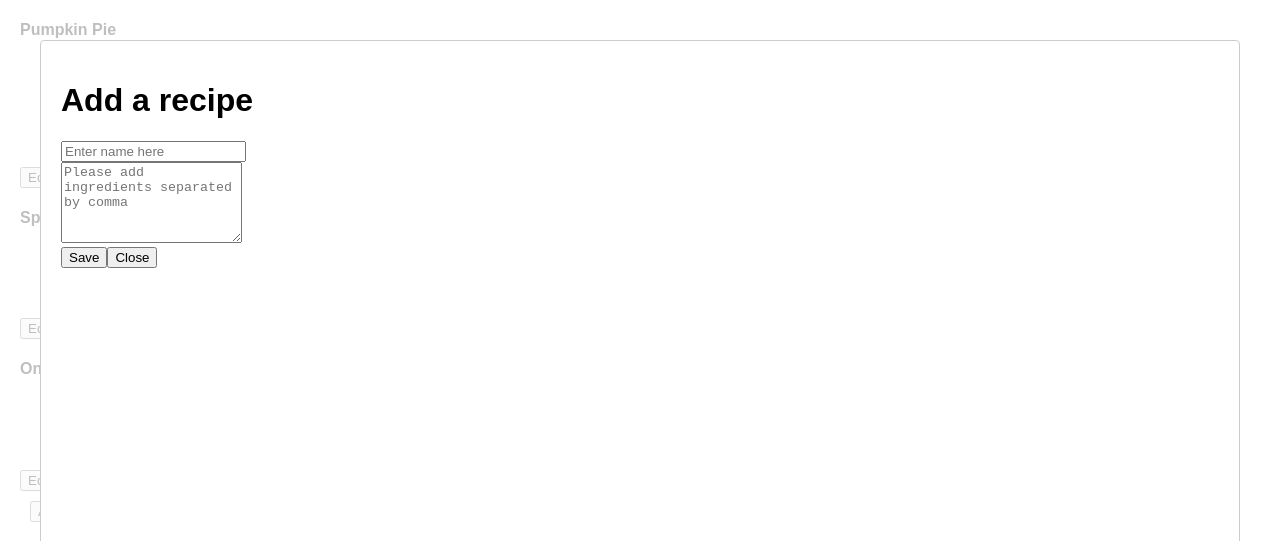
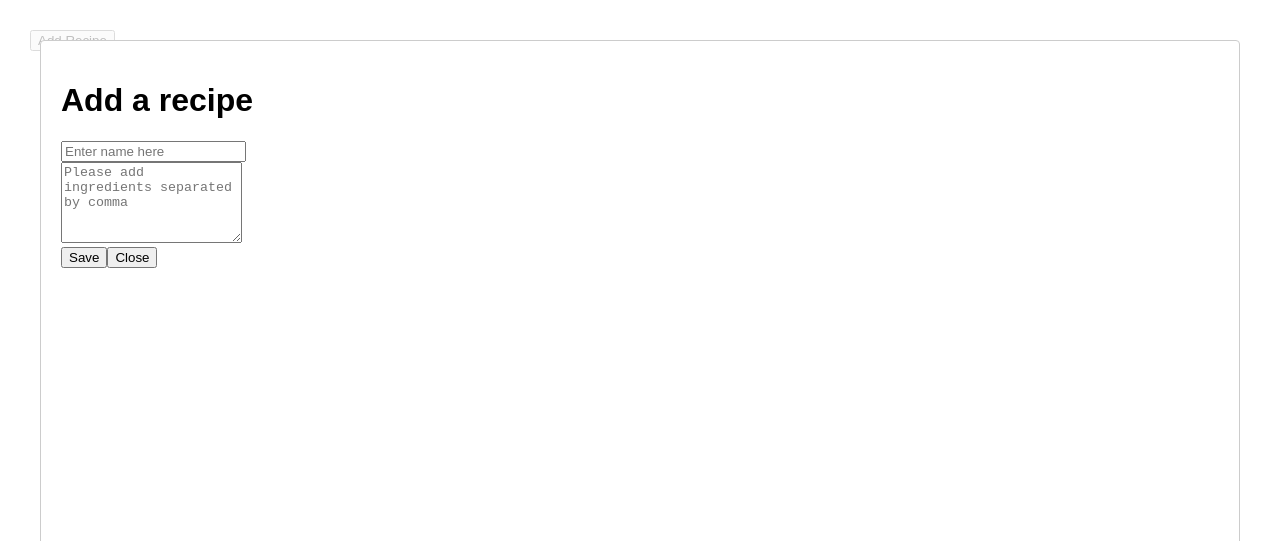
Before and after one commit to kerf007/recipebook, a React (Create React App) app: page / in a window 1280 px wide. Both pictures are taken after a click on the button "Add Recipe". Shown: the top 541 px of the page. Built offline with nearby package versions, Linux system fonts and the light colour scheme.

Commit message:
divided into components, added saving to localStorage

```diff
--- a/src/App.js
+++ b/src/App.js
@@ -1,101 +1,26 @@
 import React, { Component } from 'react';
-import Modal from 'react-modal';
+import RecipeList from './components/RecipeList'
+import AddRecipeButton from './components/AddRecipeButton'
+import AddRecipeForm from './components/AddRecipeForm'
 import './App.css';
-
-// init data
-var recipes = [
-  {id: 1, title: "Pumpkin Pie", ingredients: ["Pumpkin Puree", "Sweetened Condensed Milk", "Eggs", "Pumpkin Pie Spice", "Pie Crust"]},
-  {id: 2, title: "Spaghetti", ingredients: ["Noodles", "Tomato Sauce", "(Optional) Meatballs"]},
-  {id: 3, title: "Onion Pie", ingredients: ["Onion", "Pie Crust", "Sounds Yummy right?"]}
-];
-
-
-class RecipeListItem extends Component {
-  render() {
-    const { title, ingredients, onEdit, onDelete } = this.props;
-    return(
-        <div>
-          <h4>{title}</h4>
-          <ul>
-            {ingredients.map((item, index) => <li key={index}>{item}</li>)}
-          </ul>
-          <button onClick={onEdit}>Edit</button>
-          <button onClick={onDelete}>Delete</button>
-        </div>
-      )
-  }
-}
-
-
-class RecipeList extends Component {
-
-  render() {
-    const {recipes, onEditClick, onDeleteClick} = this.props;
-    return (
-       <div>
-          {recipes.map((item) =>
-            <RecipeListItem
-              key={item.id} {...item}
-              onEdit={() => onEditClick(item)}
-              onDelete={() => {console.log(item); onDeleteClick(item)}}
-              />)}
-        </div>
-      )
-  }
-}
-
-class AddRecipeForm extends Component {
-  constructor(props) {
-    super(props);
-    this.state = { modalIsOpen: false };
-  }
-  openModal = () => {
-    this.setState({ modalIsOpen: true});
-  }
-  closeModal = () => {
-    this.setState({modalIsOpen: false});
-  }
-
-  onSaveClick = () => {
-    this.closeModal();
-    this.props.onSave({
-      title: this.refs.input.value,
-      ingredients: this.refs.ingredients.value.split(",")
-    });
-  }
-
-  render() {
-    const {title = "", ingredients = []} = this.props;
-    console.log(title, ingredients);
-    return (
-      <Modal
-        isOpen={this.state.modalIsOpen}
-        // onAfterOpen={() => ()}
-        onRequestClose={this.closeModal}
-        // style={customStyle}
-        contentLabel="Example Modal"
-      >
-        <h1>{(!title) ? "Add a recipe" : "Edit recipe"}</h1>
-        <input placeholder="Enter name here" defaultValue={title} ref="input"/><br />
-        <textarea placeholder="Please add ingredients separated by comma" defaultValue={ingredients.join()} ref="ingredients" rows={5}/><br />
-        <button onClick={this.onSaveClick}>Save</button>
-        <button onClick={this.closeModal}>Close</button>
-      </Modal>
-    )
-  }
-}
-
-const AddRecipeButton = ({onClick}) => (
-  <button className="Add-recipe" onClick={onClick}>Add Recipe</button>
-)
 
 class App extends Component {
   constructor(props){
     super(props);
     this.editItem={};
-    this.state = {recipes: recipes};
+
+    let localrecipes = JSON.parse(localStorage.getItem('recipes'));
+    this.state = {recipes: localrecipes || []};
   }
 
+  componentDidUpdate() {
+    this._updateLocalStorage();
+  }
+
+  _updateLocalStorage = () => {
+    let data = JSON.stringify(this.state.recipes);
+    localStorage.setItem('recipes', data);
+  }
 
   addRecipe = (item) => {
     this.editItem = item || {title:"", ingredients:[]};
@@ -104,8 +29,19 @@ class App extends Component {
   }
 
   saveRecipe = (item) => {
-    this.setState({recipes:this.state.recipes.concat({ id: Date.now(), ...item})});
-  }
+    console.log(item);
+    this.setState({recipes:
+      (!item.id) ? this.state.recipes.concat({ ...item, id: Date.now()}) :
+                   this.state.recipes.map((el,idx) => {
+                     if(el.id === item.id) {
+                       el.title = item.title;
+                       el.ingredients = item.ingredients;
+                   }
+                   return el;
+                 }
+                 )
+    })
+}
 
   deleteRecipe = (item) => {
     this.setState({recipes:this.state.recipes.filter((el) => el.id !== item.id)});
@@ -116,7 +52,7 @@ class App extends Component {
       <div className="App">
         <RecipeList recipes={this.state.recipes} onEditClick={this.addRecipe} onDeleteClick={this.deleteRecipe}/>
         <AddRecipeButton onClick={this.addRecipe} />
-        <AddRecipeForm  ref="modal" title={this.editItem.title} ingredients={this.editItem.ingredients} onSave={this.saveRecipe}/>
+        <AddRecipeForm  ref="modal" data={this.editItem} onSave={this.saveRecipe}/>
       </div>
     );
   }
--- /dev/null
+++ b/src/components/AddRecipeButton.js
@@ -0,0 +1,7 @@
+import React from 'react'
+
+const AddRecipeButton = ({onClick}) => (
+  <button className="Add-recipe" onClick={onClick}>Add Recipe</button>
+)
+
+export default AddRecipeButton
--- /dev/null
+++ b/src/components/AddRecipeForm.js
@@ -0,0 +1,44 @@
+import React, { Component } from 'react'
+import Modal from 'react-modal';
+
+export default class AddRecipeForm extends Component {
+  constructor(props) {
+    super(props);
+    this.state = { modalIsOpen: false };
+  }
+  openModal = () => {
+    this.setState({ modalIsOpen: true});
+  }
+  closeModal = () => {
+    this.setState({modalIsOpen: false});
+  }
+
+  onSaveClick = () => {
+    this.closeModal();
+    this.props.onSave({
+      id: this.props.data.id,
+      title: this.refs.input.value,
+      ingredients: this.refs.ingredients.value.split(",")
+    });
+  }
+
+  render() {
+    const {title = "", ingredients = []} = this.props.data;
+    console.log(title, ingredients);
+    return (
+      <Modal
+        isOpen={this.state.modalIsOpen}
+        // onAfterOpen={() => ()}
+        onRequestClose={this.closeModal}
+        // style={customStyle}
+        contentLabel="Example Modal"
+      >
+        <h1>{(!title) ? "Add a recipe" : "Edit recipe"}</h1>
+        <input placeholder="Enter name here" defaultValue={title} ref="input"/><br />
+        <textarea placeholder="Please add ingredients separated by comma" defaultValue={ingredients.join()} ref="ingredients" rows={5}/><br />
+        <button onClick={this.onSaveClick}>Save</button>
+        <button onClick={this.closeModal}>Close</button>
+      </Modal>
+    )
+  }
+}
--- /dev/null
+++ b/src/components/RecipeList.js
@@ -0,0 +1,19 @@
+import React, { Component } from 'react'
+import RecipeListItem from './RecipeListItem'
+
+export default class RecipeList extends Component {
+
+  render() {
+    const {recipes, onEditClick, onDeleteClick} = this.props;
+    return (
+       <div>
+          {recipes.map((item) =>
+            <RecipeListItem
+              key={item.id} {...item}
+              onEdit={() => onEditClick(item)}
+              onDelete={() => {console.log(item); onDeleteClick(item)}}
+              />)}
+        </div>
+      )
+  }
+}
--- /dev/null
+++ b/src/components/RecipeListItem.js
@@ -0,0 +1,17 @@
+import React, { Component } from 'react'
+
+export default class RecipeListItem extends Component {
+  render() {
+    const { title, ingredients, onEdit, onDelete } = this.props;
+    return(
+        <div>
+          <h4>{title}</h4>
+          <ul>
+            {ingredients.map((item, index) => <li key={index}>{item}</li>)}
+          </ul>
+          <button onClick={onEdit}>Edit</button>
+          <button onClick={onDelete}>Delete</button>
+        </div>
+      )
+  }
+}
```
